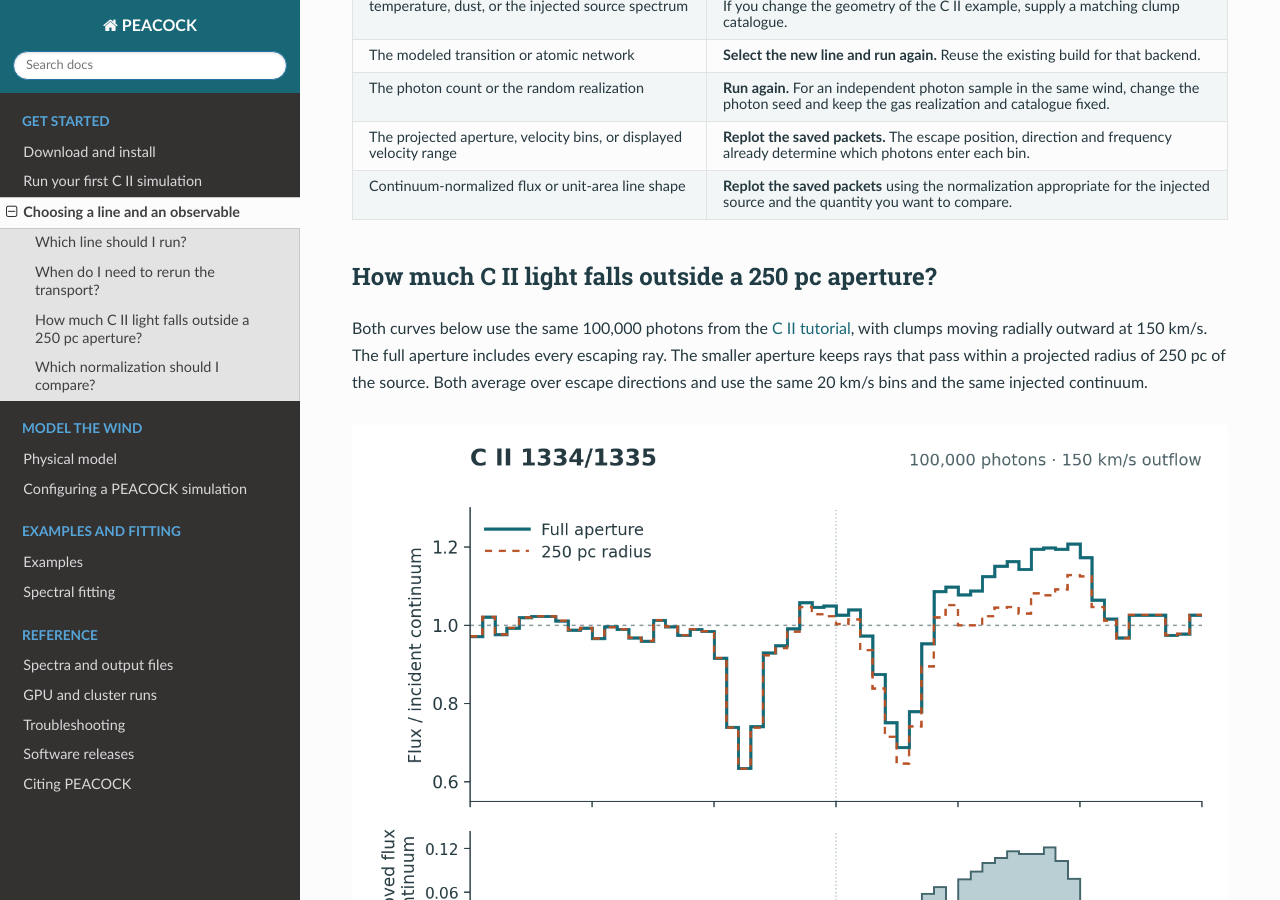
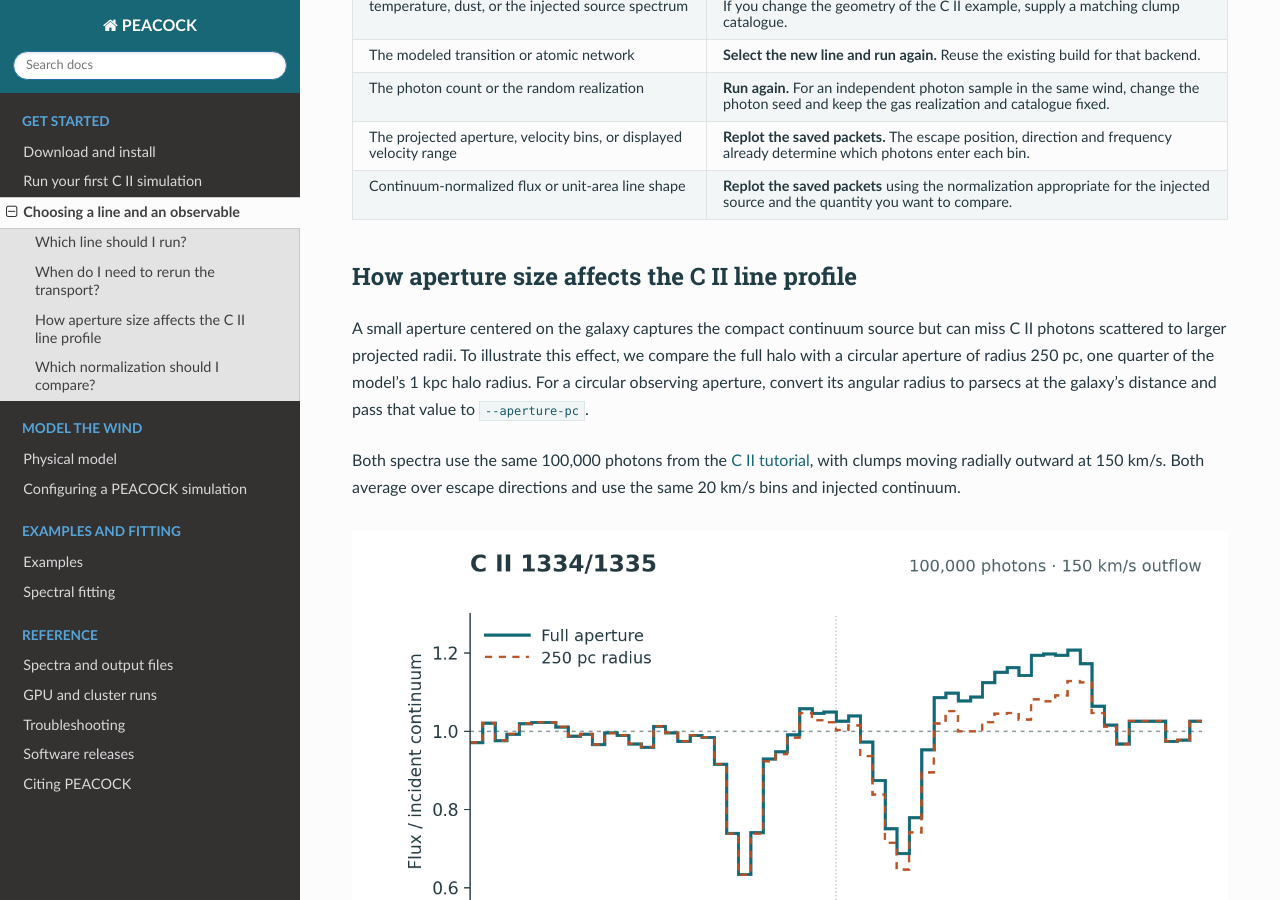
Before and after one commit to astro-lzh/PEACOCK, a Sphinx documentation site: the page built from docs/choosing-a-line-and-an-observable.md, in a window 1280 px wide and 900 px high, scrolled down 1136 px. Built offline with Sphinx 7.4.7 and the Read the Docs theme 3.1.0, drawn with Linux system fonts in a browser that asks for light colours.

Commit message:
Explain the choice of aperture in the C II line profile example

````diff
--- a/docs/choosing-a-line-and-an-observable.md
+++ b/docs/choosing-a-line-and-an-observable.md
@@ -37,14 +37,19 @@ spectrum and a plotting window wide enough for the components you want to study.
 | The projected aperture, velocity bins, or displayed velocity range | **Replot the saved packets.** The escape position, direction and frequency already determine which photons enter each bin. |
 | Continuum-normalized flux or unit-area line shape | **Replot the saved packets** using the normalization appropriate for the injected source and the quantity you want to compare. |
 
+(how-much-c-ii-light-falls-outside-a-250-pc-aperture)=
 (cii-aperture-comparison)=
-## How much C II light falls outside a 250 pc aperture?
+## How aperture size affects the C II line profile
 
-Both curves below use the same 100,000 photons from the [C II tutorial](getting-started.md),
-with clumps moving radially outward at 150 km/s. The full aperture includes every
-escaping ray. The smaller aperture keeps rays that pass within a projected radius of
-250 pc of the source. Both average over escape directions and use the same 20 km/s bins
-and the same injected continuum.
+A small aperture centered on the galaxy captures the compact continuum source but can miss
+C II photons scattered to larger projected radii. To illustrate this effect, we compare
+the full halo with a circular aperture of radius 250 pc, one quarter of the model's 1 kpc
+halo radius. For a circular observing aperture, convert its angular radius to parsecs at
+the galaxy's distance and pass that value to `--aperture-pc`.
+
+Both spectra use the same 100,000 photons from the [C II tutorial](getting-started.md),
+with clumps moving radially outward at 150 km/s. Both average over escape directions
+and use the same 20 km/s bins and injected continuum.
 
 ```{figure} assets/research/cii-100k-v150-full-vs-250pc.png
 :alt: Full-aperture and 250 pc C II spectra have nearly identical blue absorption troughs. The 250 pc aperture collects less red emission, with the largest difference near +350 km/s.
````
